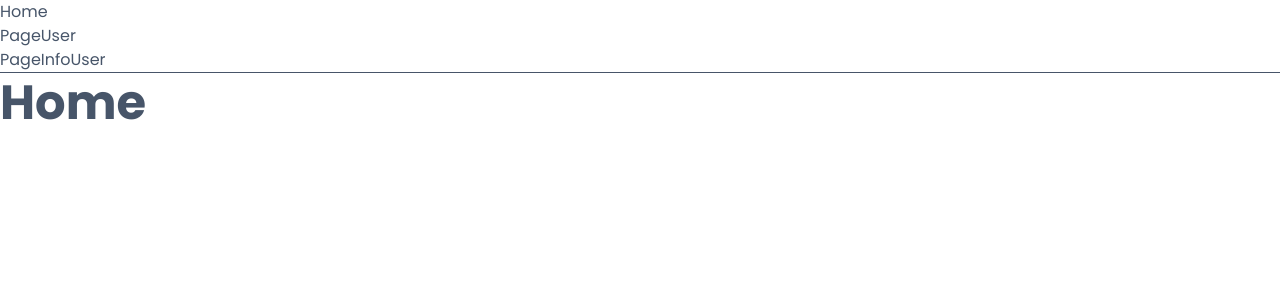
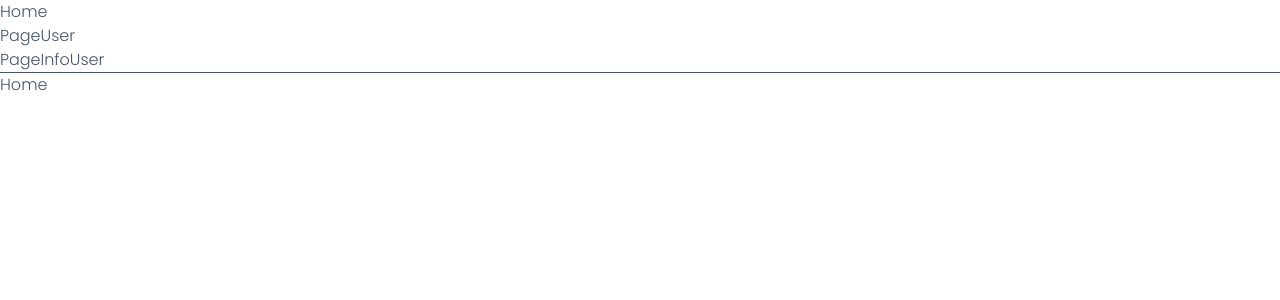
Before and after one commit to ost-cas-fee-adv-22-23/design-system-component-library-yeahyeahyeah, a React (Create React App) app: page / in a window 1280 px wide. Shown: the top 300 px of the page. Built offline with nearby package versions, Linux system fonts and the light colour scheme.

Commit message:
SB - tailwind css defaults

```diff
--- a/src/styles/tailwind.css
+++ b/src/styles/tailwind.css
@@ -5,34 +5,34 @@
 
 @layer base {
   :root {
+    /*
+      @globals
+      @desc colors
+    */
     --color-base: #475569;
     --color-light: #ffffff;
-
     --color-gradient-pink: #ec4899;
     --color-gradient-violet: #8b5cf6;
+
+    /*
+      @global
+      @desc font defaults
+      */
+    --font-family-base: 'Poppins', sans-serif;
+    --font-size-base: '1rem';
+    --font-style: 'normal';
+    --font-weight: 300;
+    --font-letter-spacing: 0;
+    --hyphens-base: 'auto';
+  }
+
+  body {
+    font-family: var(--font-family-base);
+    font-size: var(--font-size-base);
+    font-weight: var(--font-weight);
+    font-style: var(--font-style);
+    letter-spacing: var(--font-letter-spacing);
+    color: var(--color-base);
+    hyphens: var(--hyphens-base);
   }
 }
-
-body {
-  font-family: 'Poppins', sans-serif;
-  font-style: normal;
-  color: var(--color-base);
-  font-size: '1rem';
-  font-weight: 400;
-}
-
-p {
-  @apply text-slate-600 text-base leading-loose;
-}
-
-h2 {
-  @apply text-4xl font-bold leading-relaxed;
-}
-
-h3 {
-  @apply text-3xl font-semibold leading-10;
-}
-
-h4 {
-  @apply text-2xl font-semibold  leading-relaxed;
-}
```
